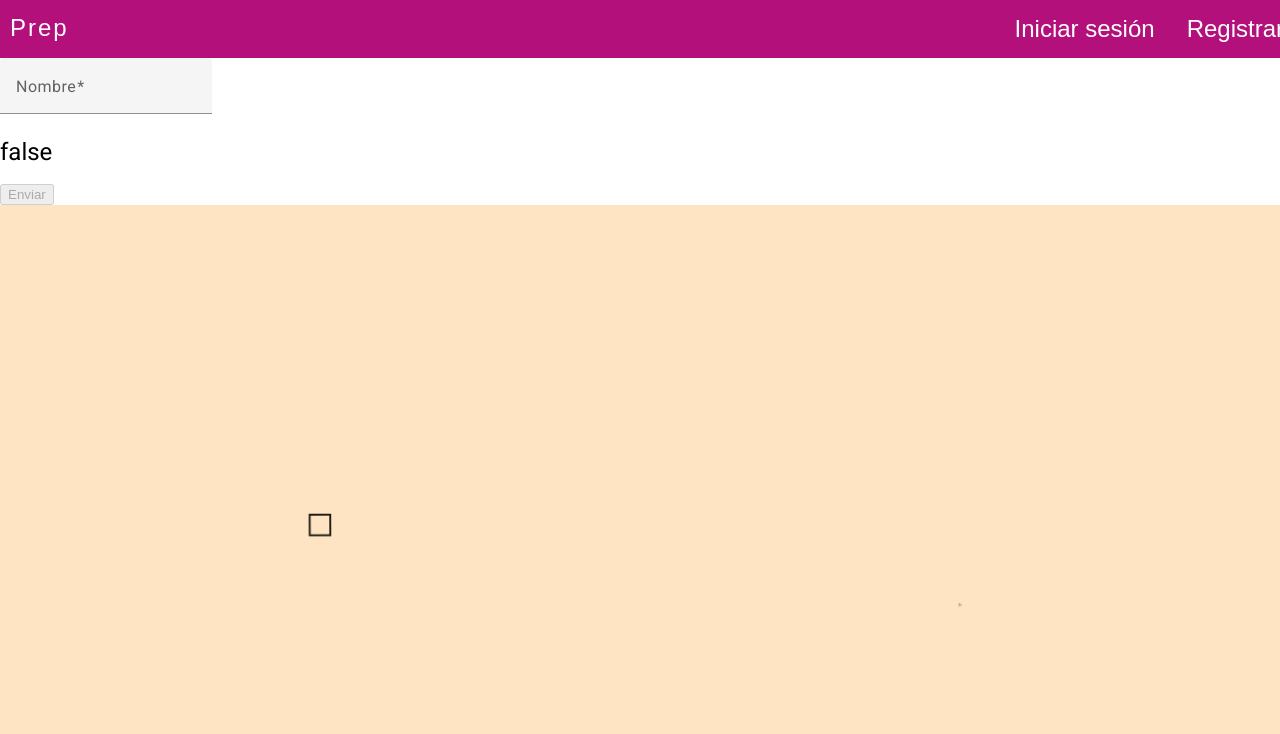
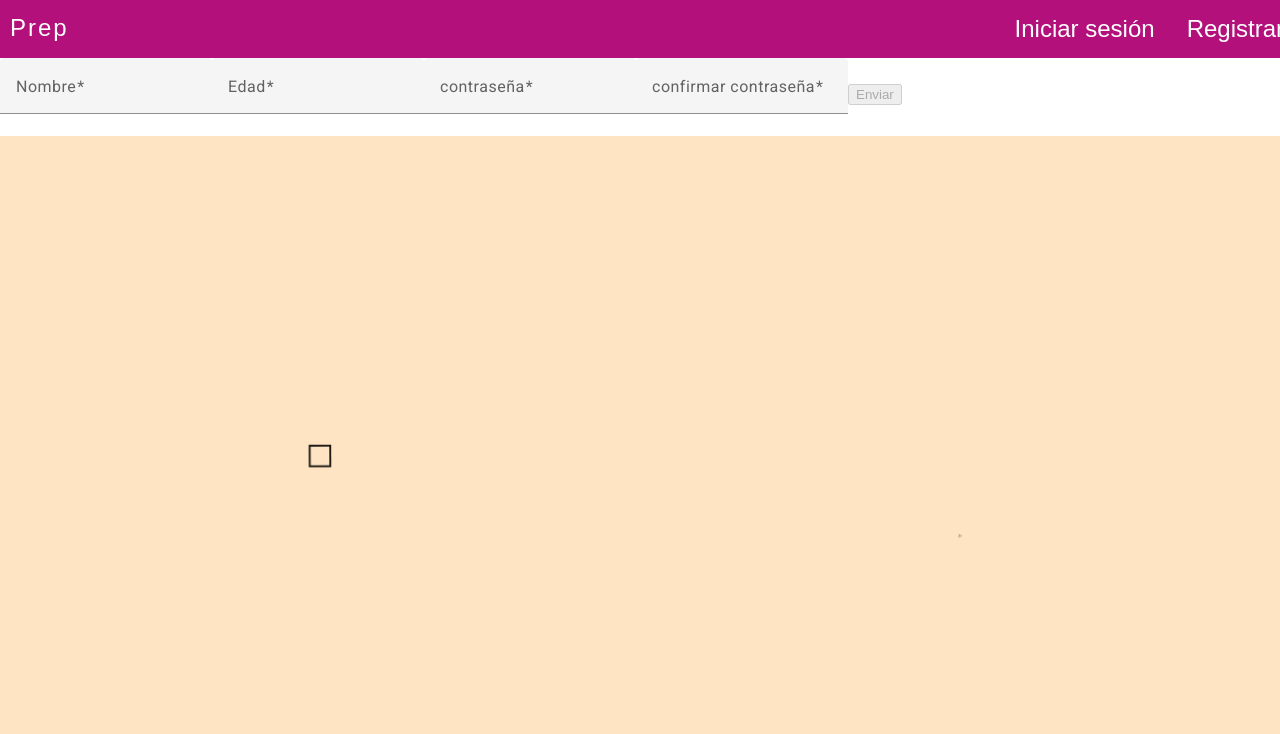
Before and after one commit to ElmerRCH/Login-Angular, an Angular app in the folder login/: page /users/registrar in a window 1280 px wide. Shown: the top 734 px of the page. Built offline with nearby package versions, Linux system fonts and the light colour scheme.

Commit message:
conexion-backend

```diff
--- a/login/src/app/registrar/registrar.component.html
+++ b/login/src/app/registrar/registrar.component.html
@@ -3,8 +3,20 @@
   <mat-form-field appearance="fill">
     <mat-label>Nombre</mat-label>
     <input matInput formControlName="name">
+  </mat-form-field>
+  <mat-form-field appearance="fill">
+    <mat-label>Edad</mat-label>
+    <input matInput formControlName="olds">
+  </mat-form-field>
+  <mat-form-field appearance="fill">
+    <mat-label>contraseña</mat-label>
+    <input matInput formControlName="password">
+  </mat-form-field>
+  <mat-form-field appearance="fill">
+    <mat-label>confirmar contraseña</mat-label>
+    <input matInput formControlName="confi_password">
+  </mat-form-field>
 
-  </mat-form-field>
-  <h1>{{name.valid}}</h1>
+
   <button mat-raised-button color="primary" (click)="sendName()" [disabled]="form.invalid">Enviar</button>
 </div>
--- a/login/src/app/registrar/registrar.component.ts
+++ b/login/src/app/registrar/registrar.component.ts
@@ -1,5 +1,6 @@
-import { Component, OnInit } from '@angular/core';
-import { FormBuilder, FormGroup, Validators,FormControl } from '@angular/forms';
+import { Component } from '@angular/core';
+import { FormBuilder, FormGroup, Validators } from '@angular/forms';
+import { HttpClient } from '@angular/common/http';
 
 @Component({
   selector: 'app-registrar',
@@ -7,20 +8,42 @@ import { FormBuilder, FormGroup, Validators,FormControl } from '@angular/forms';
   styleUrls: ['./registrar.component.css']
 })
 export class RegistrarComponent {
-
-  name: FormControl = new FormControl('',[Validators.required]);
-
   form: FormGroup;
 
-  constructor(
-    private fb: FormBuilder
-  ){
+  constructor(private fb: FormBuilder, private http: HttpClient) {
     this.form = this.fb.group({
-      name: ['',Validators.required]
-    })
+      name: ['', Validators.required],
+      olds: ['', Validators.required],
+      password: ['', Validators.required],
+      confi_password: ['', Validators.required],
+
+    });
   }
 
- sendName(){
-  console.log(this.name.value)
- }
+  sendName() {
+    if (this.form.valid) {
+      const name = this.form.value.name;
+      const olds = this.form.value.olds;
+      const password = this.form.value.password;
+      const confi_password = this.form.value.password;
+      const dict = {
+        name:name,
+        olds:olds,
+        password:password,
+        confi_password:confi_password
+      };
+      console.log(dict)
+
+      // Enviar el nombre como objeto JSON
+      this.http.post('http://0.0.0.0:8100/registrar-usuario',dict).subscribe(
+        (response) => {
+          console.log('Respuesta del servidor:', response);
+          // Realiza acciones adicionales después de enviar los datos, si es necesario
+        },
+        (error) => {
+          console.error('Error al enviar datos:', error);
+        }
+      );
+    }
+  }
 }
```
Also changed, not shown: 1 other file (tests, documents, lock files or other folders).
